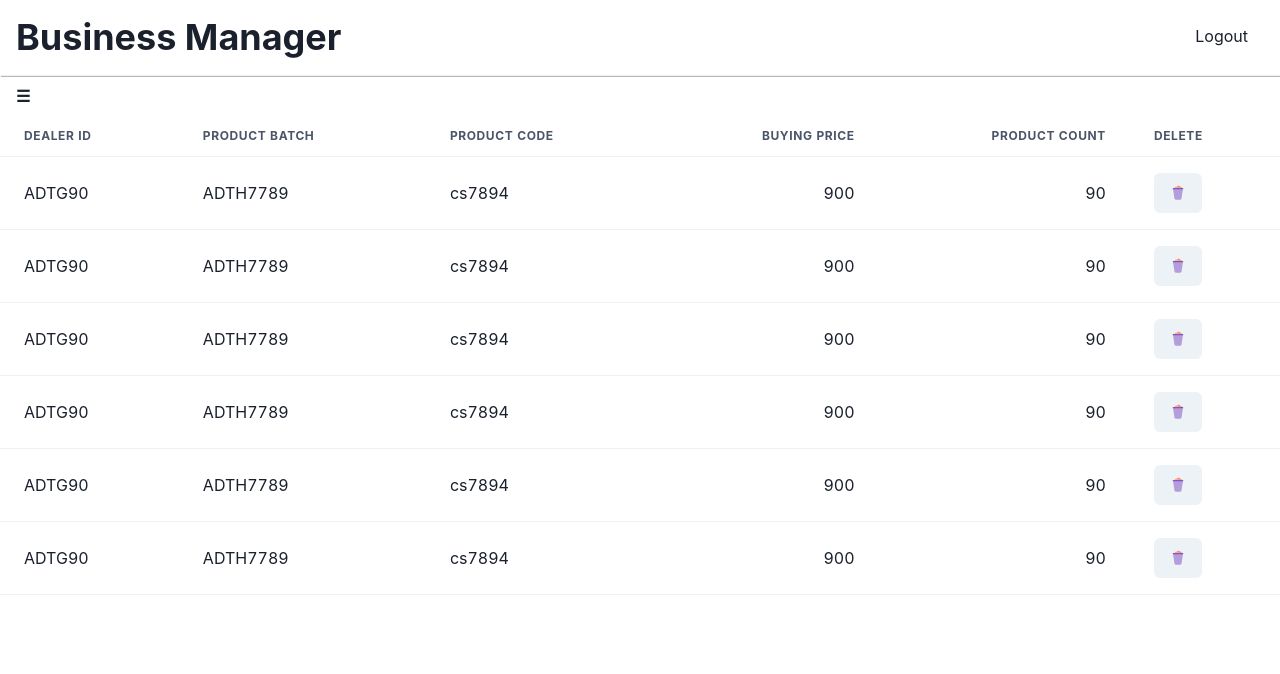
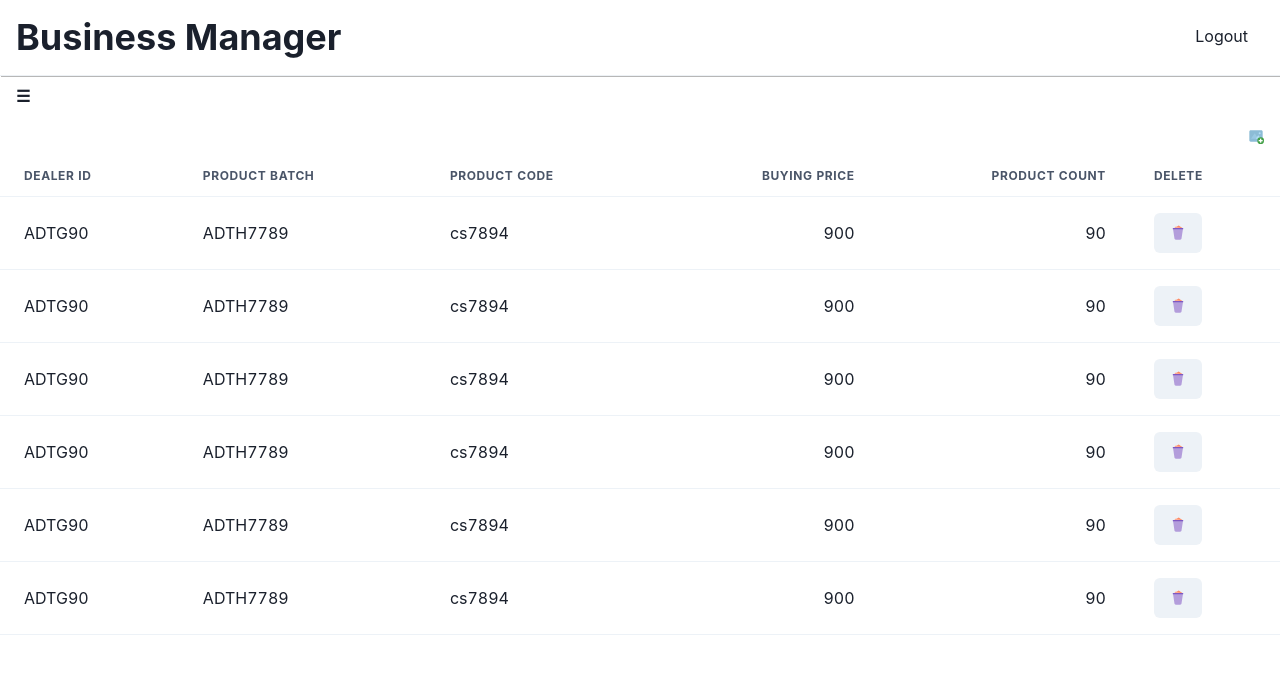
Before and after one commit to xandersavvy/Final-YearProject-NiT, a Next.js app in the folder frontend/: page / in a window 1280 px wide. Shown: the top 674 px of the page. Built offline with nearby package versions, Linux system fonts and the light colour scheme.

Commit message:
added add modal in right

```diff
--- /dev/null
+++ b/frontend/components/ProductStalkForm.tsx
@@ -0,0 +1,30 @@
+import {
+    Form,
+    Field
+} from 'formik'
+import {
+    FormControl,
+    FormLabel,
+    Input,
+    Button
+
+} from '@chakra-ui/react'
+
+export  const FormikExample = () => {
+
+    return (
+      <>
+                <FormControl >
+                  <FormLabel htmlFor="name">First name</FormLabel>
+                  <Input type="text" placeholder="name" />
+                </FormControl>
+            <Button
+              mt={4}
+              colorScheme="teal"
+              type="submit"
+            >
+              Submit
+            </Button>
+          </>
+    )
+  }
--- /dev/null
+++ b/frontend/components/ProductStalkPage.tsx
@@ -0,0 +1,69 @@
+import Head from "next/head";
+import { DrawerMenu } from "./Drawer";
+import Navbar from "./utils/Navbar";
+import StalkTable from "./StalkTable";
+import { useDisclosure } from "@chakra-ui/hooks";
+import { FcAddImage } from "react-icons/fc";
+import {
+  Modal,
+  ModalOverlay,
+  ModalContent,
+  ModalHeader,
+  ModalFooter,
+  ModalBody,
+  ModalCloseButton,
+  Button
+} from "@chakra-ui/react";
+import { FormikExample } from "./ProductStalkForm";
+
+
+const modalStyle = {
+  "width":"100vw",
+  "display":"flex",
+  "flex-direction":"row",
+  "align-item":"flex-end",
+  "justify-content":"flex-end",
+}
+
+const AddModal = () => {
+    const { isOpen, onOpen, onClose } = useDisclosure()
+  return (
+    <div style={modalStyle}>
+      <Button onClick={onOpen} variant="ghost">
+        <FcAddImage />
+      </Button>
+
+      <Modal isOpen={isOpen} onClose={onClose}>
+        <ModalOverlay />
+        <ModalContent>
+          <ModalHeader>Add Product Stalk</ModalHeader>
+          <ModalCloseButton />
+          <ModalBody>
+          <FormikExample />
+          </ModalBody>
+
+          <ModalFooter>
+            <Button colorScheme="blue" mr={3} onClick={onClose}>
+              Close
+            </Button>
+            <Button variant="ghost">Save</Button>
+          </ModalFooter>
+        </ModalContent>
+      </Modal>
+
+    </div>
+  )
+}
+
+const ProductStalkPage = () => {
+  return (
+    <div>
+      <Navbar />
+      <DrawerMenu />
+      <AddModal />
+      <StalkTable />
+    </div>
+  );
+};
+
+export default ProductStalkPage;
--- a/frontend/package.json
+++ b/frontend/package.json
@@ -13,12 +13,14 @@
     "@types/react-router-dom": "^5.3.1",
     "firebase": "^9.1.3",
     "firebase-admin": "^10.0.0",
+    "formik": "^2.2.9",
     "framer-motion": "^4.1.17",
     "next": "11.1.2",
     "react": "17.0.2",
     "react-dom": "17.0.2",
     "react-icons": "^4.3.1",
-    "scss": "^0.2.4"
+    "scss": "^0.2.4",
+    "yup": "^0.32.11"
   },
   "devDependencies": {
     "@types/react": "17.0.32",
--- a/frontend/pages/index.tsx
+++ b/frontend/pages/index.tsx
@@ -1,17 +1,6 @@
 import type { NextPage } from "next";
-import Head from "next/head";
-import { DrawerMenu } from "../components/Drawer";
-import Navbar from "../components/utils/Navbar";
-import StalkTable from "../components/StalkTable";
+import ProductStalkPage from "../components/ProductStalkPage";
 
-const Home: NextPage = () => {
-  return (
-    <div>
-      <Navbar />
-      <DrawerMenu />
-      <StalkTable />
-    </div>
-  );
-};
+const Home: NextPage = () => <ProductStalkPage />
 
 export default Home;
--- a/frontend/styles/globals.css
+++ b/frontend/styles/globals.css
@@ -1,5 +1,15 @@
+*{
+  box-sizing: border-box;
+}
+
 html,
 body {
+
+  min-height: 100vh;
+  width: 100vw;
+  overflow: scroll;
+  color:black !important;
+  background-color: aliceblue !important;
   padding: 0;
   margin: 0;
   font-family: -apple-system, BlinkMacSystemFont, Segoe UI, Roboto, Oxygen,
```
Also changed, not shown: frontend/components/interfaces/formikTypes.tsx (added, +9 -0 lines), 1 other file (tests, documents, lock files or other folders).
